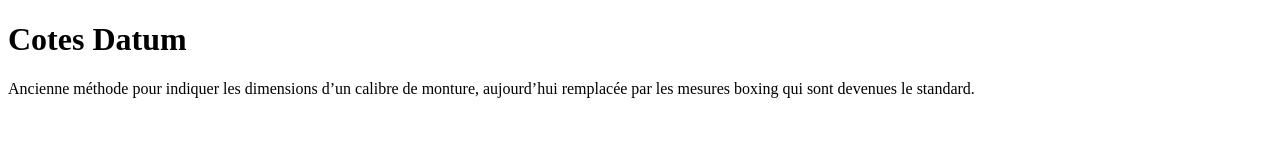
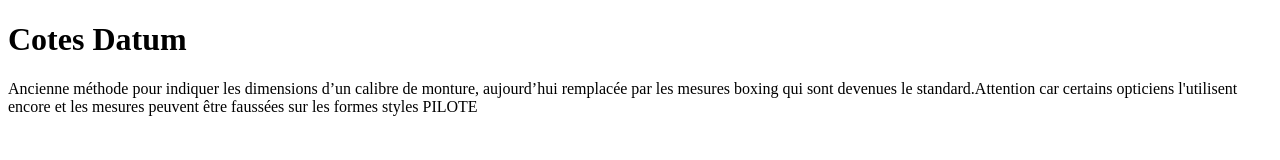
Before and after one commit to genebou/datum, a plain HTML site: page index.html in a window 1280 px wide. Drawn offline with Linux system fonts and the light colour scheme.

Commit message:
Ajout texte dans P dans index.html

```diff
--- a/index.html
+++ b/index.html
@@ -6,6 +6,6 @@
 </head>
 <body>
    <h1>Cotes Datum</h1>
-   <p> Ancienne méthode pour indiquer les dimensions d’un calibre de monture, aujourd’hui remplacée par les mesures boxing qui sont devenues le standard.</p>
+   <p> Ancienne méthode pour indiquer les dimensions d’un calibre de monture, aujourd’hui remplacée par les mesures boxing qui sont devenues le standard.Attention car certains opticiens l'utilisent encore et les mesures peuvent être faussées sur les formes styles PILOTE</p>
 </body>
 </html>
```
